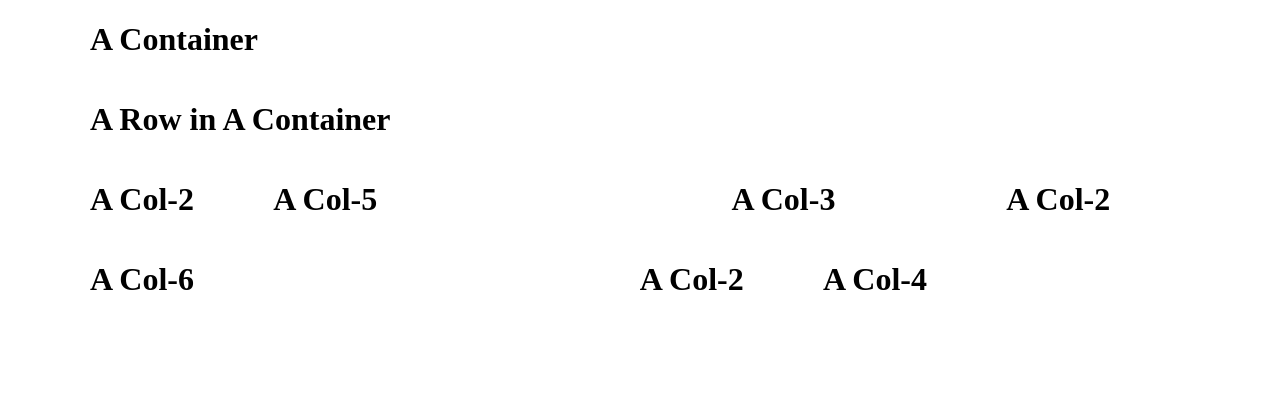
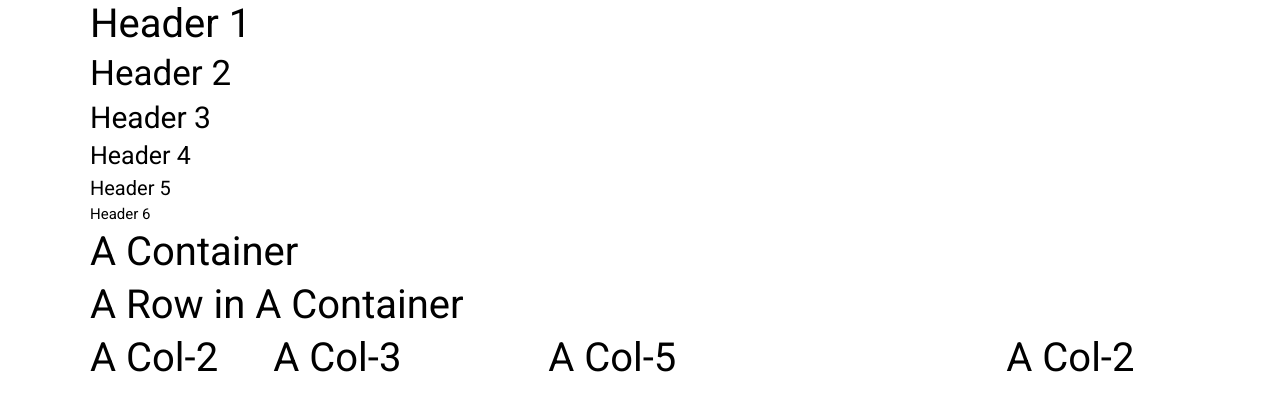
Before and after one commit to TeamUltraSoft/CSS-FUN, a plain HTML site: page index.html in a window 1280 px wide. Drawn offline with Linux system fonts and the light colour scheme.

Commit message:
added the typography css file

```diff
--- /dev/null
+++ b/css/typography.css
@@ -0,0 +1,30 @@
+h1, h2, h3, h4, h5, h6 {
+    margin-top: 0;
+    margin-bottom: 5px;
+    font-weight: 500;
+    line-height: 1.2;
+}
+
+h1 {
+    font-size: 40px;
+}
+
+h2 {
+    font-size: 35px;
+}
+
+h3 {
+    font-size: 30px;
+}
+
+h4 {
+    font-size: 25px;
+}
+
+h5 {
+    font-size: 20px;
+}
+
+h6 {
+    font-size: 15px;
+}
--- /dev/null
+++ b/css/ultra.css
@@ -0,0 +1,3 @@
+html {
+    font-family: 'Roboto', sans-serif;
+}
--- a/index.html
+++ b/index.html
@@ -1,5 +1,5 @@
 <!DOCTYPE html>
-<html lang="en">
+<html>
 
 <head>
   <meta charset="utf-8" />
@@ -9,11 +9,24 @@
   <meta content='width=device-width, initial-scale=1.0, maximum-scale=1.0, user-scalable=0, shrink-to-fit=no' name='viewport' />
 
   <script src="https://kit.fontawesome.com/25239cedf1.js" crossorigin="anonymous"></script>
+  <link href="https://fonts.googleapis.com/css?family=Roboto&display=swap" rel="stylesheet">
 
+  <link href="./css/ultra.css" rel="stylesheet" type="text/css">
   <link href="./css/layout.css" rel="stylesheet" type="text/css">
+  <link href="./css/typography.css" rel="stylesheet" type="text/css">
 </head>
 
 <body style="margin: 0;">
+
+<div class="container">
+    <h1>Header 1</h1>
+    <h2>Header 2</h2>
+    <h3>Header 3</h3>
+    <h4>Header 4</h4>
+    <h5>Header 5</h5>
+    <h6>Header 6</h6>
+</div>
+
 
 <!--Container-->
 
@@ -35,25 +48,14 @@
         <div class="col col-2">
             <h1>A Col-2</h1>
         </div>
+        <div class="col col-3">
+            <h1>A Col-3</h1>
+        </div>
         <div class="col col-5">
             <h1>A Col-5</h1>
         </div>
-        <div class="col col-3">
-            <h1>A Col-3</h1>
-        </div>
         <div class="col col-2">
             <h1>A Col-2</h1>
-        </div>
-    </div>
-    <div class="row">
-        <div class="col col-6">
-            <h1>A Col-6</h1>
-        </div>
-        <div class="col col-2">
-            <h1>A Col-2</h1>
-        </div>
-        <div class="col col-4">
-            <h1>A Col-4</h1>
         </div>
     </div>
 </div>
```
